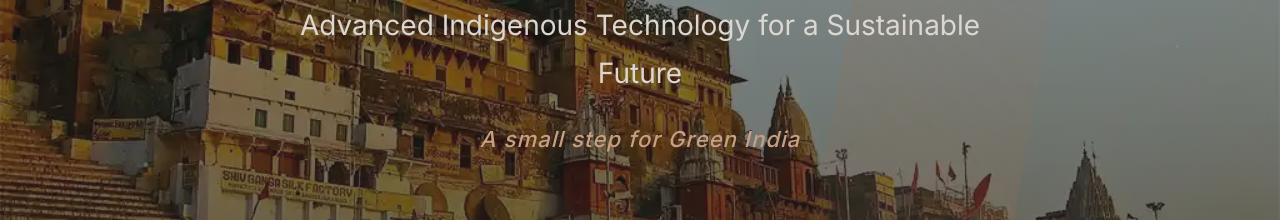
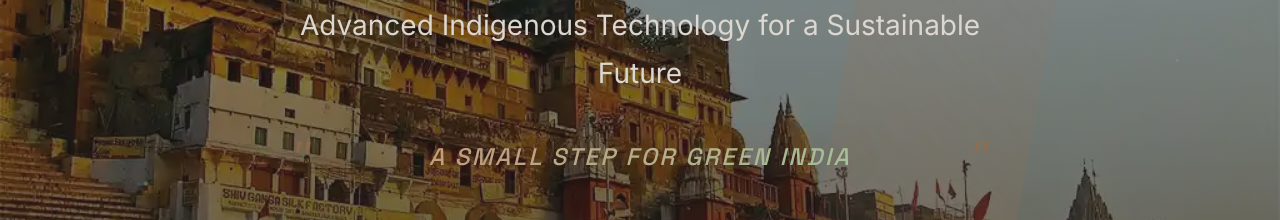
Before and after one commit to Erpfire/vrpl, a website: page index.html in a window 1280 px wide. Shown: the part 305-525 px from the top of the page. Drawn offline with Linux system fonts and the light colour scheme.

Commit message:
style: enhance tagline styling with gradient and decorative elements
- Apply Space Grotesk font for distinctive typography
- Add copper-to-green gradient text effect
- Add decorative quotation marks
- Add subtle glow effect and letter spacing

🤖 Generated with [Claude Code](https://claude.com/claude-code)

Co-Authored-By: Claude <noreply@anthropic.com>

```diff
--- a/css/sections.css
+++ b/css/sections.css
@@ -109,7 +109,8 @@
 }
 
 .hero-tagline {
-  font-size: var(--text-lg);
+  font-family: var(--font-display);
+  font-size: clamp(18px, 2vw, 24px);
   color: var(--copper-light);
   font-weight: var(--weight-medium);
   font-style: italic;
@@ -117,7 +118,39 @@
   max-width: 700px;
   margin-left: auto;
   margin-right: auto;
-  letter-spacing: 0.05em;
+  letter-spacing: 0.1em;
+  text-transform: uppercase;
+  position: relative;
+  padding: var(--space-sm) var(--space-xl);
+}
+
+.hero-tagline::before,
+.hero-tagline::after {
+  content: '"';
+  font-family: Georgia, serif;
+  font-size: 2em;
+  color: var(--copper-medium);
+  position: absolute;
+  opacity: 0.6;
+  top: 50%;
+  transform: translateY(-50%);
+}
+
+.hero-tagline::before {
+  left: 0;
+}
+
+.hero-tagline::after {
+  right: 0;
+}
+
+.hero-tagline span {
+  display: inline-block;
+  background: linear-gradient(135deg, var(--copper-light), var(--light-green));
+  -webkit-background-clip: text;
+  -webkit-text-fill-color: transparent;
+  background-clip: text;
+  text-shadow: 0 0 30px rgba(156, 106, 74, 0.4);
 }
 
 /* Hero Stats */
--- a/index.html
+++ b/index.html
@@ -188,7 +188,7 @@
             Advanced Indigenous Technology for a Sustainable Future
           </p>
           <p class="hero-tagline fade-in-up delay-1">
-            A small step for Green India
+            <span>A small step for Green India</span>
           </p>
           <div class="hero-stats fade-in-up delay-2">
             <div class="stat-item">
```
